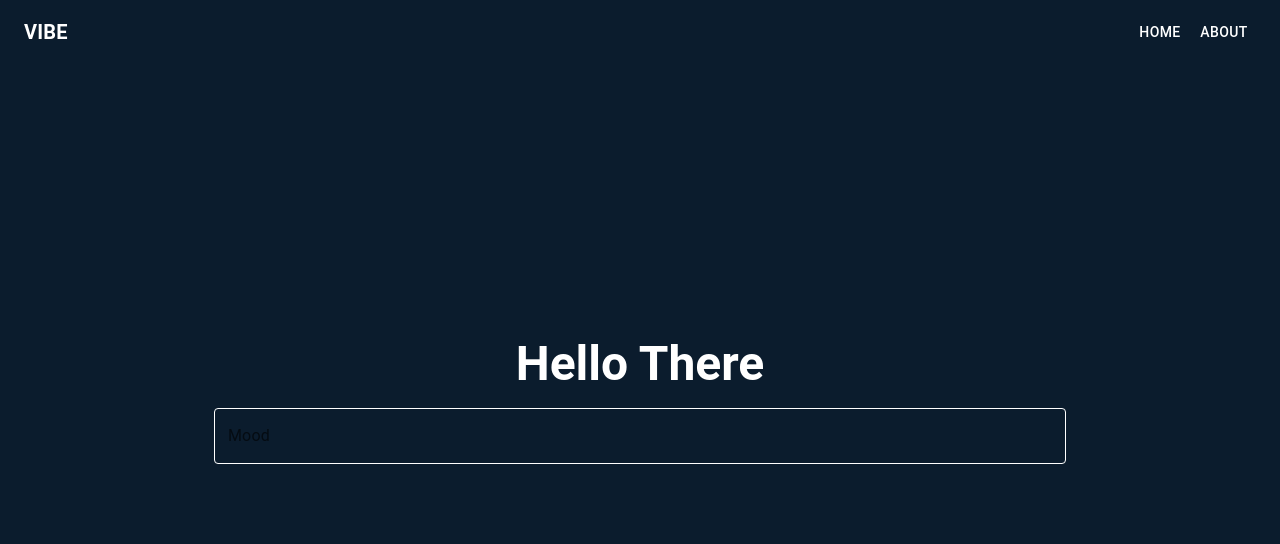
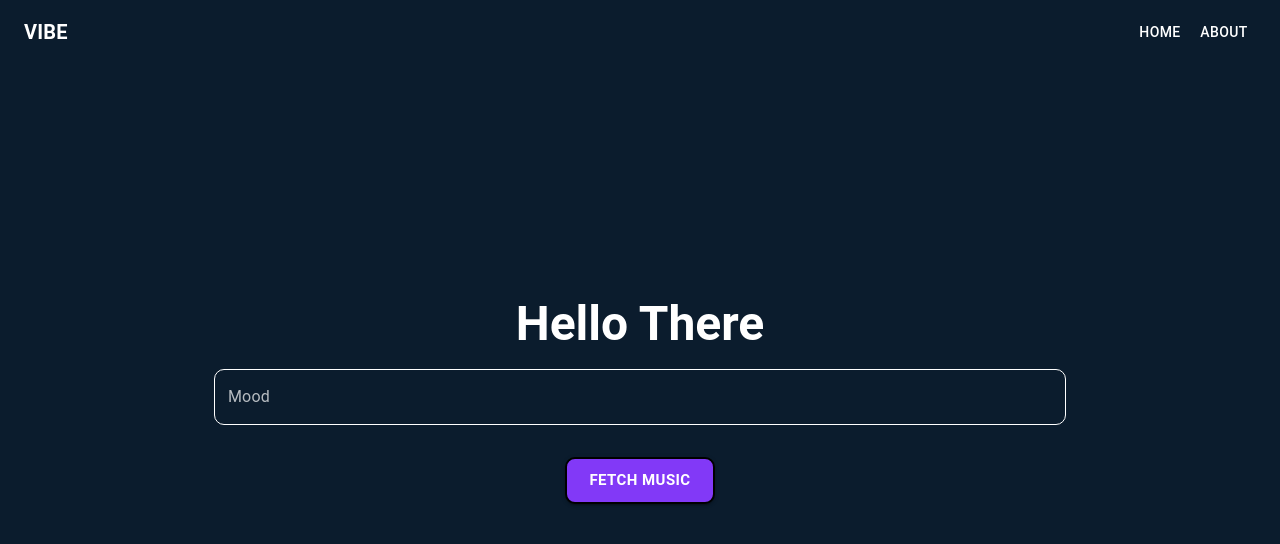
Before and after one commit to Mutanu207/VIBE, a React (Vite) app in the folder vibe-frontend/: page /mood in a window 1280 px wide. Shown: the top 544 px of the page. Built offline with nearby package versions, Linux system fonts and the light colour scheme.

Commit message:
Finished up the mood input page,and added animation but will edit the animation late,made sure the landing page is the first page seen when the server loads,and fixed the link component in the navbar

```diff
--- a/vibe-frontend/package.json
+++ b/vibe-frontend/package.json
@@ -14,6 +14,7 @@
     "@emotion/styled": "^11.14.1",
     "@mui/icons-material": "^7.3.7",
     "@mui/material": "^7.3.7",
+    "framer-motion": "^12.34.0",
     "react": "^18.2.0",
     "react-dom": "^18.2.0",
     "react-router-dom": "^6.30.3"
--- a/vibe-frontend/src/App.jsx
+++ b/vibe-frontend/src/App.jsx
@@ -10,7 +10,7 @@ function App() {
         <>
         <Navbar />
         <Routes>
-          <Route path="/home" element={<LandingPage />} />
+          <Route path="/" element={<LandingPage />} />
           <Route path="/about" element={<AboutPage />} />
           <Route path="/mood" element={<MoodPage />} />
         </Routes>
--- a/vibe-frontend/src/Component/Navbar.jsx
+++ b/vibe-frontend/src/Component/Navbar.jsx
@@ -36,7 +36,7 @@ function Navbar(props) {
         {navItems.map((item) => (
           <ListItem key={item} disablePadding>
             <ListItemButton sx={{ textAlign: 'center' }}
-                            component={Link} to={`/${item.toLowerCase().replace(/\s/g, '-')}`}>
+                            component={Link} to={ item==='Home' ? `/` : `/${item.toLowerCase().replace(/\s/g, '-')}`}>
               <ListItemText primary={item} />
             </ListItemButton>
           </ListItem>
@@ -78,7 +78,7 @@ function Navbar(props) {
           <Box sx={{ display: { xs: 'none', sm: 'block' } }}>
             {navItems.map((item) => (
               <Button key={item} sx={{ color: 'white' }}
-                      component={Link}  to={`/${item.toLowerCase().replace(/\s/g, '-')}`}>
+                      component={Link}  to={item==='Home'? `/` : `/${item.toLowerCase().replace(/\s/g, '-')}`}>
                 {item}
               </Button>
             ))}
--- a/vibe-frontend/src/Pages/MoodPage.jsx
+++ b/vibe-frontend/src/Pages/MoodPage.jsx
@@ -2,7 +2,9 @@ import Box from "@mui/material/Box";
 import TextField from "@mui/material/TextField";
 import Typography from "@mui/material/Typography";
 import Container from "@mui/material/Container";
+import {motion} from "framer-motion";
 import {useState} from "react";
+import PrimaryButton from "../Component/PrimaryButton";
 function MoodPage(){
     const [mood, setMood] = useState("");
     return(
@@ -15,6 +17,11 @@ function MoodPage(){
             alignItems: 'center'
         }}>
             <Container maxWidth="md">
+                 <motion.div
+            initial={{y:80, opacity: 0}}
+            animate={{y:0, opacity:1}}
+            transition={{duration: 0.5, ease: "easeOut"}}
+            >
                 <Typography component="h1" variant="h3" gutterBottom
                             sx={{
                                 color: 'white',
@@ -23,6 +30,12 @@ function MoodPage(){
                             }}>
                     Hello There
                 </Typography>
+                </motion.div>
+                <motion.div
+            initial={{y:80, opacity: 0}}
+            animate={{y:0, opacity:1}}
+            transition={{duration: 0.9, ease: "easeOut"}}
+            >
                 <TextField
                     fullWidth
                     label="Mood"
@@ -30,6 +43,7 @@ function MoodPage(){
                     variant="outlined"
                     value={mood}
                     onChange={(e) => setMood(e.target.value)}
+
                     sx={{
                         "& .MuiOutlinedInput-root": {
                             "& fieldset": {
@@ -40,10 +54,31 @@ function MoodPage(){
                             },
                             "&.Mui-focused fieldset": {
                                 borderColor: "#b388ff",
-                            },},
-                            color:"white",
-                            borderColor:"grey",
-                            borderRadius: "10px"}} />
+                            },
+                            borderRadius:"10px"},
+                          "& .MuiInputBase-input": {
+                          color: "#fff",
+                          "&::placeholder": { color: "#fff" }
+                        },
+                        "& .MuiInputLabel-root": {
+                          color: "rgba(255,255,255,0.7)"
+                        },
+                        "& .MuiInputLabel-root.Mui-focused": {
+                          color: "#b388ff"
+                        }}} />
+                        </motion.div>
+                        <motion.div
+                            initial={{y:80, opacity: 0}}
+                            animate={{y:0, opacity:1}}
+                            transition={{duration: 0.13, ease: "easeOut"}} >
+                        <Box sx={{ mt: 4, display: "flex", justifyContent: "center" }}>
+                        <PrimaryButton background="#8239f7ff"
+                                        color="white"
+                                        size="large">
+                            Fetch Music
+                        </PrimaryButton>
+                        </Box>
+                        </motion.div>
             </Container>
         </Box>
 
```
Also changed, not shown: 1 other file (tests, documents, lock files or other folders).
